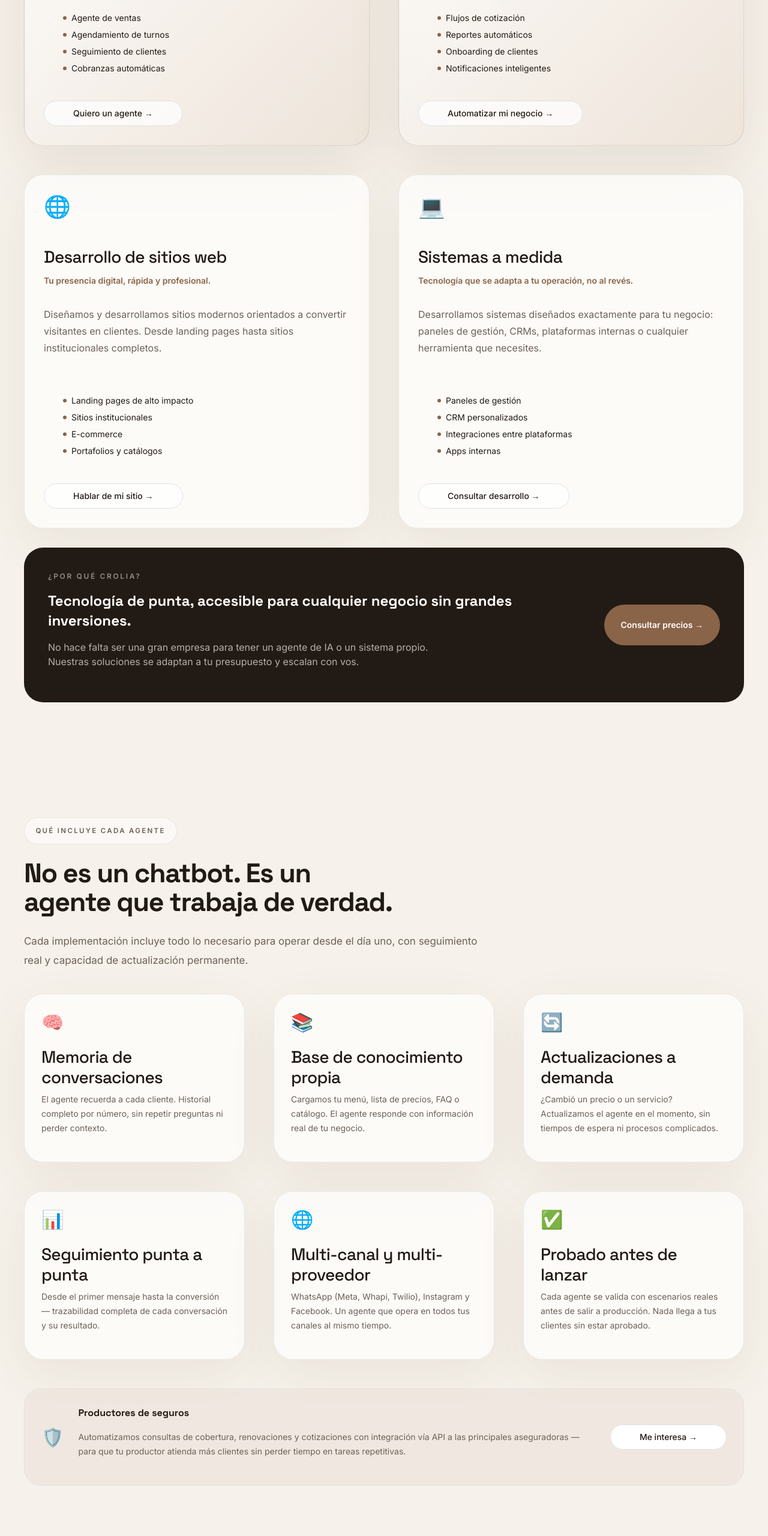
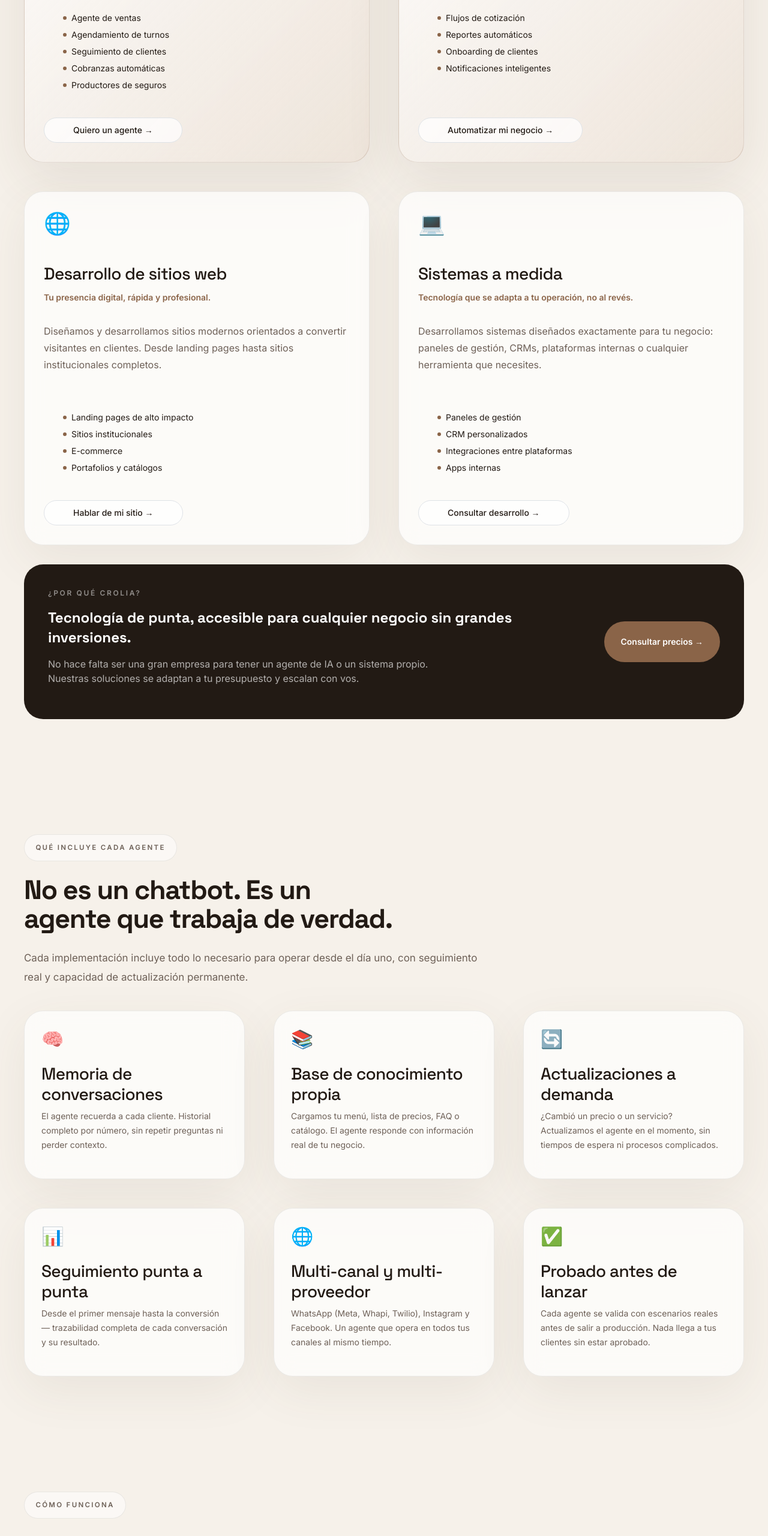
Before and after one commit to rakidev777/crolia-web, a Next.js app: page / in a window 1280 px wide. Shown: the part 2020-4581 px from the top of the page at 60% size. Built offline with nearby package versions, Linux system fonts and the light colour scheme.

Commit message:
fix: productores de seguros como bullet en agentes de IA

```diff
--- a/app/page.tsx
+++ b/app/page.tsx
@@ -8,7 +8,7 @@ const pillars = [
     label: "Agentes de IA",
     tagline: "Tu negocio trabaja solo, las 24 horas.",
     description: "Agentes conversacionales que venden, agendan y atienden por WhatsApp, Instagram y Facebook — con el tono y el conocimiento de tu negocio.",
-    items: ["Agente de ventas", "Agendamiento de turnos", "Seguimiento de clientes", "Cobranzas automáticas"],
+    items: ["Agente de ventas", "Agendamiento de turnos", "Seguimiento de clientes", "Cobranzas automáticas", "Productores de seguros"],
     cta: "Quiero un agente",
     featured: true,
   },
@@ -289,20 +289,6 @@ export default function Home() {
             </div>
           ))}
         </div>
-
-        {/* Insurance callout */}
-        <div className="mt-5 flex flex-col gap-4 rounded-[1.75rem] border border-[color:var(--color-accent)]/20 bg-[color:var(--color-accent-soft)]/40 p-7 reveal sm:flex-row sm:items-center">
-          <div className="text-3xl shrink-0">🛡️</div>
-          <div className="flex-1">
-            <p className="font-bold text-[color:var(--color-ink)]" style={{ fontFamily: "var(--font-display)" }}>Productores de seguros</p>
-            <p className="mt-1 text-sm leading-6 text-[color:var(--color-muted)]">
-              Automatizamos consultas de cobertura, renovaciones y cotizaciones con integración vía API a las principales aseguradoras — para que tu productor atienda más clientes sin perder tiempo en tareas repetitivas.
-            </p>
-          </div>
-          <a href="#contacto" className="shrink-0 rounded-full border border-[color:var(--color-accent)]/30 bg-white px-5 py-2.5 text-sm font-medium text-[color:var(--color-accent)] transition hover:bg-[color:var(--color-accent)] hover:text-white">
-            Me interesa →
-          </a>
-        </div>
       </section>
 
       {/* ── Process ── */}
```
